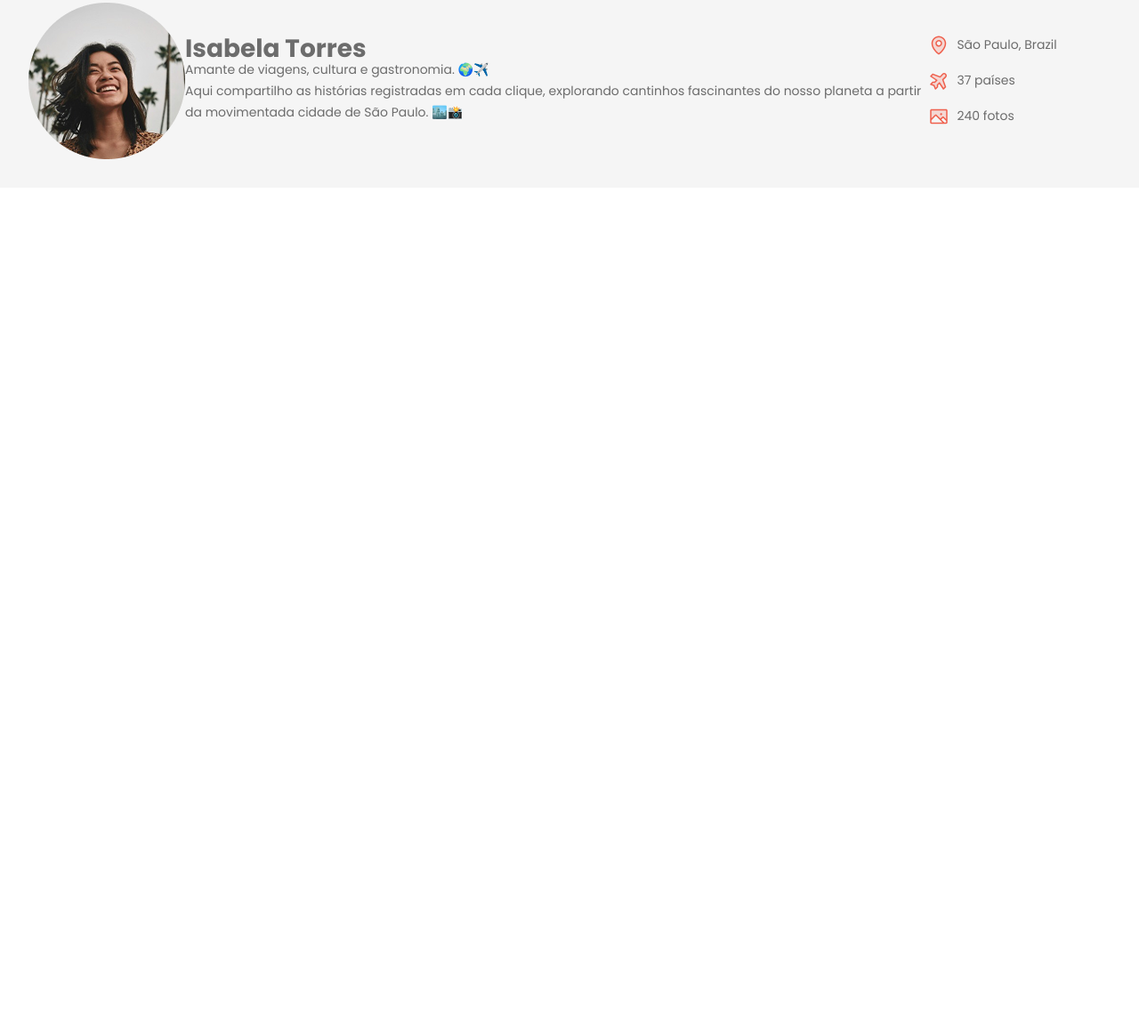
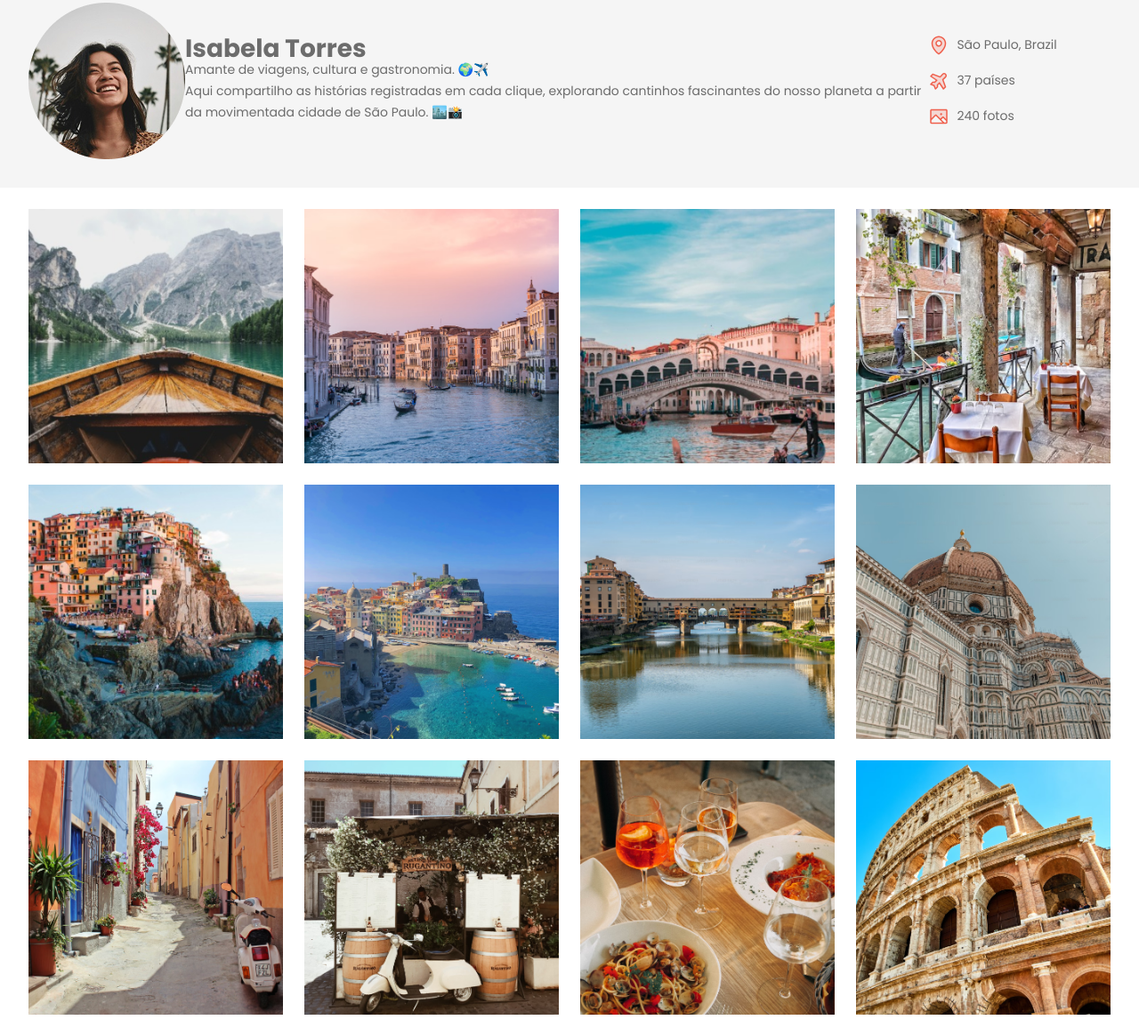
Before and after one commit to tthamisgabriel/projeto---Travelgram, a plain HTML site: page index.html in a window 1280 px wide. Shown: the part 125-1290 px from the top of the page at 89% size. Before the commit the page ends 800 px from the top, so only its background shows below. Drawn offline with Linux system fonts and the light colour scheme.

Commit message:
main gallery

```diff
--- a/index.html
+++ b/index.html
@@ -69,6 +69,22 @@
 
             </div>
         </header>
+
     </div>
+
+  <main class="container">
+   <img src="assets/assets/Image 01.png" alt="...">
+   <img src="assets/assets/Image 02.png" alt="...">
+   <img src="assets/assets/Image 03.png" alt="...">
+   <img src="assets/assets/Image 04.png" alt="...">
+   <img src="assets/assets/Image 05.png" alt="...">
+   <img src="assets/assets/Image 06.png" alt="...">
+   <img src="assets/assets/Image 07.png" alt="...">
+   <img src="assets/assets/Image 08.png" alt="...">
+   <img src="assets/assets/Image 09.png" alt="...">
+   <img src="assets/assets/Image 10.png" alt="...">
+   <img src="assets/assets/Image 11.png" alt="...">
+   <img src="assets/assets/Image 12.png" alt="...">
+  </main>
 </body>
 </html>
--- a/styles/index.css
+++ b/styles/index.css
@@ -1,3 +1,4 @@
 @import url(global.css);
 @import url(nav.css);
 @import url(header.css);
+@import url(main.css);
--- /dev/null
+++ b/styles/main.css
@@ -0,0 +1,12 @@
+main {
+    display: flex;
+    flex-wrap: wrap;
+    gap: 24px;
+    padding-block: 24px;
+}
+
+main img {
+    width: 286px;
+    height: 286px;
+    object-fit: cover;
+}
```
